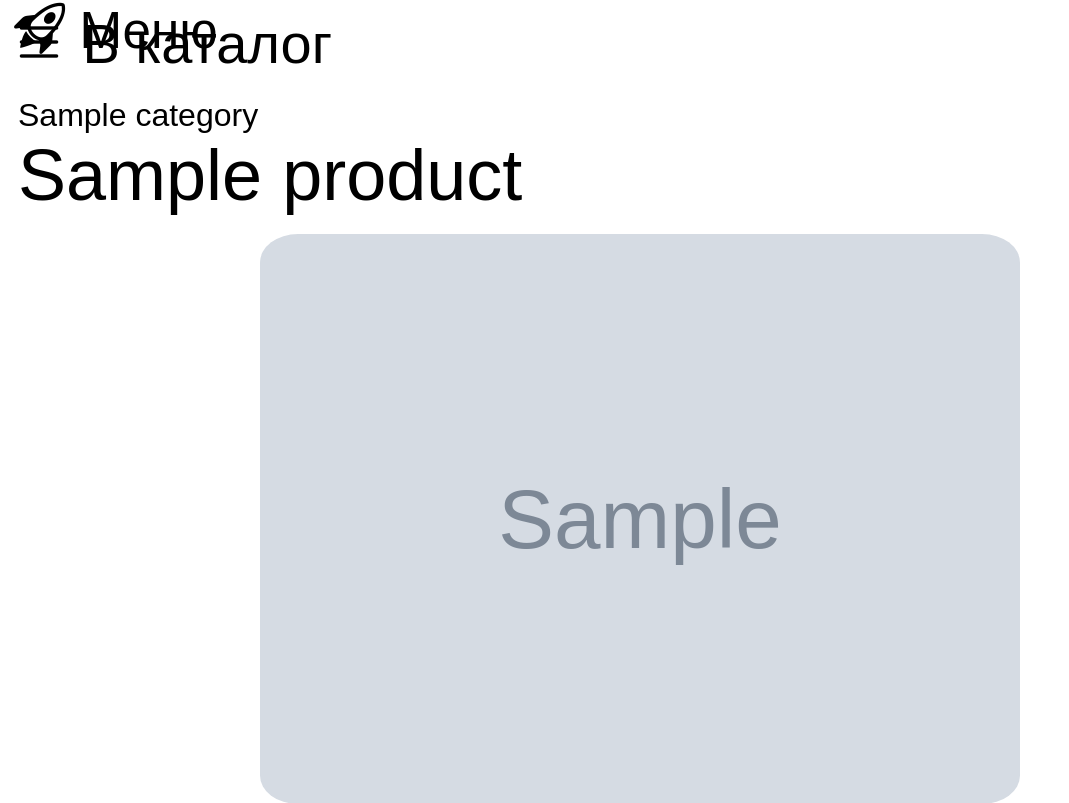
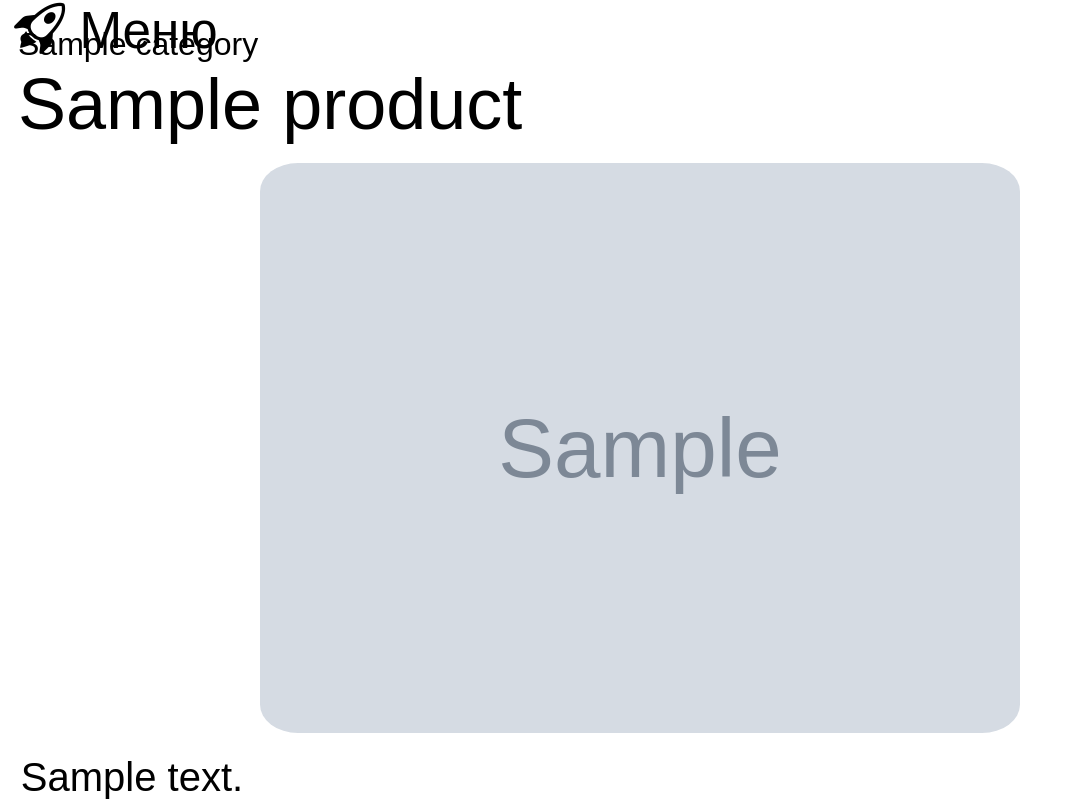
Before and after one commit to SLCKDM/MissleMoscowShopDjango, a Django app: page /catalog/00000000-0000-0000-0000-000000000001 in a window 1280 px wide. Shown: the top 803 px of the page, without its empty margins (0-1069 px from the left). Run offline with Django 4.2, Linux system fonts and the light colour scheme; tables that the repository leaves empty hold one stand-in row (values such as "Sample post"); grey boxes marked "Sample" are stand-in pictures; parts of the project's set-up code (start-up, migrations or seed data) failed here and were passed over; some libraries are stand-ins or nearby versions.

Commit message:
removed catalog button from product card page

```diff
--- a/Front/templates/Front/product.html
+++ b/Front/templates/Front/product.html
@@ -7,12 +7,12 @@
 </head>
 <body>
     {% include 'Front/menu.html' %}
-    <div class="back-button">
+    <!-- <div class="back-button">
         <a href="/catalog">
             <i class="bi bi-list"></i>
             В каталог
         </a>
-    </div>
+    </div> -->
     </br>
     <div class="card">
         <div class="category-block">
```
